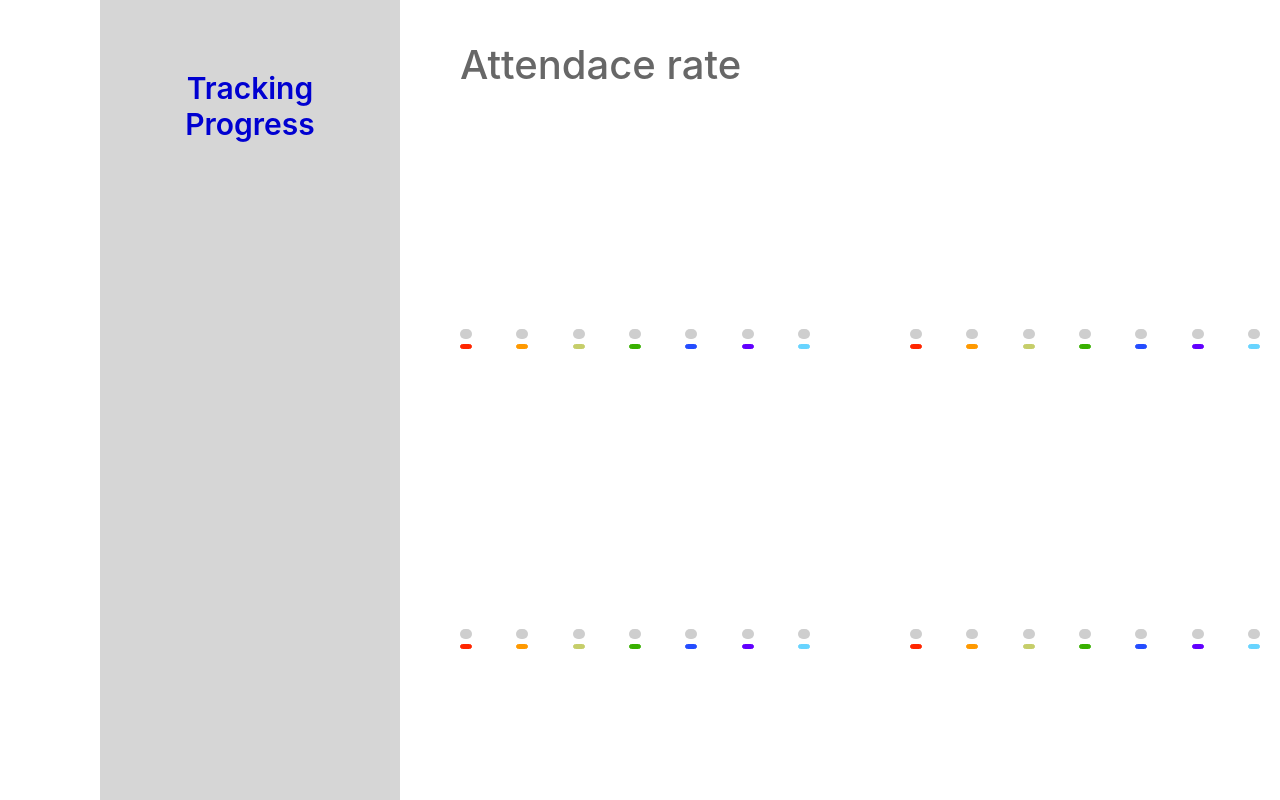
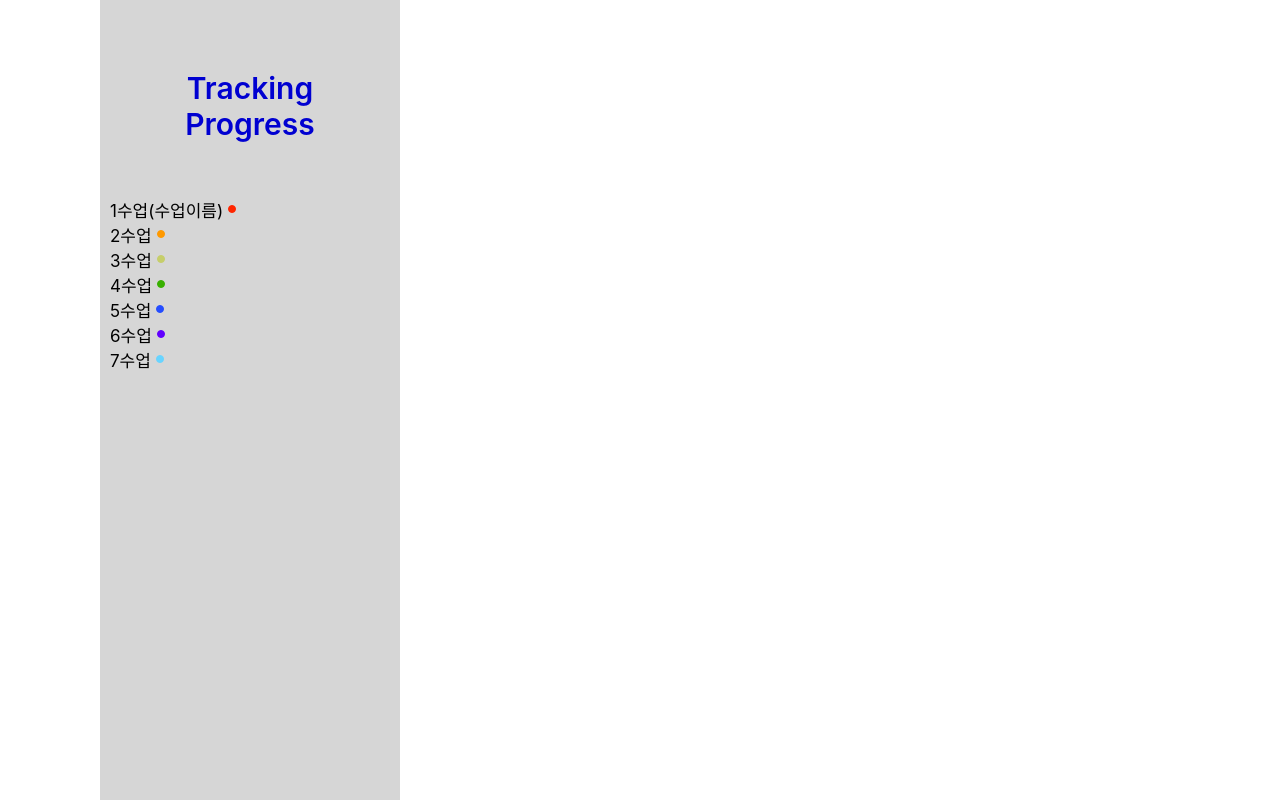
Before and after one commit to llooster/tracking-progress, a React (Create React App) app in the folder tracking-progress/: page /select/1 in a window 1280 px wide. Shown: the top 800 px of the page. Built offline with nearby package versions, Linux system fonts and the light colour scheme.

Commit message:
수업명-색깔 매칭

```diff
--- a/tracking-progress/src/component/App.js
+++ b/tracking-progress/src/component/App.js
@@ -5,8 +5,9 @@ import GetValue from "../page/Home/GetTheValue/GetValue";
 import EnterValue from "../page/Home/EnterTheValue/EnterValue";
 import LeftBar from "../component/LeftBar";
 import Attendance from "../page/Attendance";
-// import Gragh from "../page/Gragh/Gragh";
 import Main from "../page/Home/Main";
+
+import ClassTest from "../page/ClassTest";
 
 class App extends Component {
     state = {
@@ -49,7 +50,7 @@ class App extends Component {
         return (
             <>
                 <LeftBar />
-                <Switch>
+                {/* <Switch>
                     <Route exact path="/">
                         <Login
                             step={step[0]}
@@ -81,10 +82,11 @@ class App extends Component {
                             explain={explain[3]}
                             moodle={moodle}
                         />
-                        {/* <Gragh /> */}
                     </Route>
                     <Route path="/main" component={Main} />
-                </Switch>
+
+                </Switch> */}
+                <ClassTest />
             </>
         );
     }
--- a/tracking-progress/src/page/Attendance/Attendance.jsx
+++ b/tracking-progress/src/page/Attendance/Attendance.jsx
@@ -8,23 +8,23 @@ import Graph from "../Graph";
 class Attendance extends PureComponent {
     state = {
         attendanceCount: [0, 1, 2, 3],
-        week: [],
+        week: [1, 2, 3, 4, 5, 6, 7, 8],
     };
 
-    componentDidMount() {
-        const { setWeek } = this;
-        setWeek();
-    }
-    setWeek = () => {
-        const _week = Array(16)
-            .fill()
-            .map((item, index) => {
-                return index + 1;
-            });
-        this.setState({
-            week: _week,
-        });
-    };
+    // componentDidMount() {
+    //     const { setWeek } = this;
+    //     setWeek();
+    // }
+    // setWeek = () => {
+    //     const _week = Array(16)
+    //         .fill()
+    //         .map((item, index) => {
+    //             return index + 1;
+    //         });
+    //     this.setState({
+    //         week: _week,
+    //     });
+    // };
     render() {
         // console.log("Attendance :>> ", this.props.match.params.trackerId);
         const { step } = this.props;
--- a/tracking-progress/src/page/Graph/Graph.jsx
+++ b/tracking-progress/src/page/Graph/Graph.jsx
@@ -24,7 +24,7 @@ class Graph extends PureComponent {
         status: [], //16주차를 해야됨
         //
         // 한 수업당: 주차별출석현황O, 수업별X, 교시별출석(progress[주차][attendance1]),
-        week: this.props,
+        // week: this.props,
     };
 
     componentDidMount() {
@@ -90,14 +90,14 @@ class Graph extends PureComponent {
 
     judgeAttendance = (_attendance, _attendanceWeek) => {
         //출석 판별 후 id값 대입 (주차 출석현황 파악)
-        const { week } = this.state;
-        // console.log("week :>> ", week);
+        const { week } = this.props;
+        console.log("week :>> ", week);
         const _lastAttendance = _attendanceWeek.map((item, index) => {
-            if (item[week.week - 1] === "O") {
+            if (item[week - 1] === "O") {
                 return "attendance";
-            } else if (item[week.week - 1] === "▲") {
+            } else if (item[week - 1] === "▲") {
                 return "late";
-            } else if (item[week.week - 1] === "X") {
+            } else if (item[week - 1] === "X") {
                 return "absence";
             } else {
                 return "early";
--- a/tracking-progress/src/page/Home/Main/Main.jsx
+++ b/tracking-progress/src/page/Home/Main/Main.jsx
@@ -1,5 +1,4 @@
 import React, { PureComponent } from "react";
-import "../Login/Login.css";
 // import "../../../styleSheets/common.css";
 import LeftBar from "../../../component/LeftBar";
 
@@ -13,8 +12,8 @@ class Main extends PureComponent {
                 id: "",
                 password: "",
             },
-            //   id:"",
-            //   password:""
+            // id: "",
+            // password: "",
         };
     }
 
--- /dev/null
+++ b/tracking-progress/src/page/classTest/ClassTest.css
@@ -0,0 +1,79 @@
+* {
+    box-sizing: border-box;
+    margin: 0;
+}
+#classWhole {
+    position: absolute;
+    transform: translate(100px, 200px);
+    padding-left: 10px;
+    display: flex;
+    flex-direction: column;
+    width: 400px;
+    height: 170px;
+}
+#className {
+    width: auto;
+    font-size: 17px;
+    height: 18px;
+    margin-bottom: 7px;
+    display: flex;
+    flex-direction: row;
+    align-items: center;
+}
+.color1 {
+    background-color: rgb(255, 38, 0);
+    border: solid 0.5px rgb(255, 38, 0);
+    border-radius: 5px;
+    width: 8px;
+    height: 8px;
+
+    margin-left: 5px;
+}
+.color2 {
+    background-color: rgb(255, 153, 0);
+    border: solid 0.5px rgb(255, 153, 0);
+    border-radius: 5px;
+    width: 8px;
+    height: 8px;
+    margin-left: 5px;
+}
+.color3 {
+    background-color: rgb(198, 206, 106);
+    border: solid 0.5px rgb(198, 206, 106);
+    border-radius: 5px;
+    width: 8px;
+    height: 8px;
+    margin-left: 5px;
+}
+.color4 {
+    background-color: rgb(56, 176, 0);
+    border: solid 0.5px rgb(56, 176, 0);
+    border-radius: 5px;
+    width: 8px;
+    height: 8px;
+    margin-left: 5px;
+}
+.color5 {
+    background-color: rgb(37, 77, 255);
+    border: solid 0.5px rgb(37, 77, 255);
+    border-radius: 5px;
+    width: 8px;
+    height: 8px;
+    margin-left: 5px;
+}
+.color6 {
+    background-color: rgb(98, 0, 255);
+    border: solid 0.5px rgb(98, 0, 255);
+    border-radius: 5px;
+    width: 8px;
+    height: 8px;
+    margin-left: 5px;
+}
+.color7 {
+    background-color: rgb(104, 212, 255);
+    border: solid 0.5px rgb(104, 212, 255);
+    border-radius: 5px;
+    width: 8px;
+    height: 8px;
+    margin-left: 5px;
+}
--- a/tracking-progress/src/page/classTest/classTest.jsx
+++ b/tracking-progress/src/page/classTest/classTest.jsx
@@ -1,25 +1,74 @@
 import React, { PureComponent } from "react";
-import dummy2 from "../../component/table/dummy2.json";
+import dummy1 from "../../component/table/dummy1.json";
+import "./ClassTest.css";
 
 class ClassTest extends PureComponent {
     state = {
-        class: dummy2[0].course.name,
+        name: [],
         week: [],
         attendance: [],
+        color: [
+            "color1",
+            "color2",
+            "color3",
+            "color4",
+            "color5",
+            "color6",
+            "color7",
+        ],
     };
-    // getClassName = () => {
-    //     const name1 = dummy2[0].course.name;
-    //     this.setState({
-    //         className: className.unshift(name1),
-    //     });
-    // };
+    componentDidMount() {
+        const { getName } = this;
+        getName();
+    }
+    getName = () => {
+        // 수업명 가져오기
+        const { name } = this.state;
+        let _name = Array(...name);
+        _name = dummy1.map((item, index) => {
+            return item.course.name;
+        });
+        this.setState({
+            name: _name,
+        });
+    };
+
     render() {
-        // this.getClassName();
-        // const {class} = this.state;
-        // console.log("class :>> ", class);
+        const { name, color } = this.state;
+        console.log("color :>> ", color);
         return (
-            <div>
-                <div>12sadfds3</div>
+            <div id="classWhole">
+                {color.map((item, index) => {
+                    return (
+                        <div id="className">
+                            {" "}
+                            {name[index]}
+                            <span className={item}></span>
+                        </div>
+                    );
+                })}
+
+                {/* <div id="className">
+                    {name[0]} <span className="color1"></span>
+                </div>
+                <div id="className">
+                    {name[1]} <span className="color2"></span>
+                </div>
+                <div id="className">
+                    {name[2]} <span className="color3"></span>
+                </div>
+                <div id="className">
+                    {name[3]} <span className="color4"></span>
+                </div>
+                <div id="className">
+                    {name[4]} <span className="color5"></span>
+                </div>
+                <div id="className">
+                    {name[5]} <span className="color6"></span>
+                </div>
+                <div id="className">
+                    {name[6]} <span className="color7"></span>
+                </div> */}
             </div>
         );
     }
```
